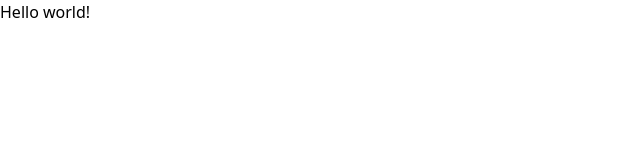
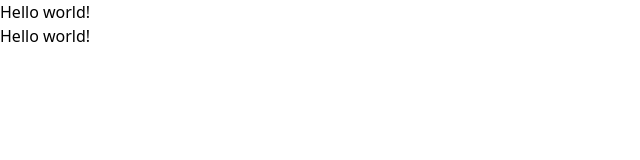
Before and after one commit to sarita-saraswat/weather-app, a website: page src/index.html in a window 1280 px wide. Shown: the whole page, without its empty margins (0-640 px from the left). Drawn offline with Linux system fonts and the light colour scheme.

Commit message:
Resolved merge conflicts

```diff
--- a/src/index.html
+++ b/src/index.html
@@ -8,5 +8,7 @@
 </head>
 <body>
     <h1 class="underline  font-bold text-center">Hello world!</h1>
+    <h1 class="underline  font-bold text-center">Hello world!</h1>
+
 </body>
 </html>
```
